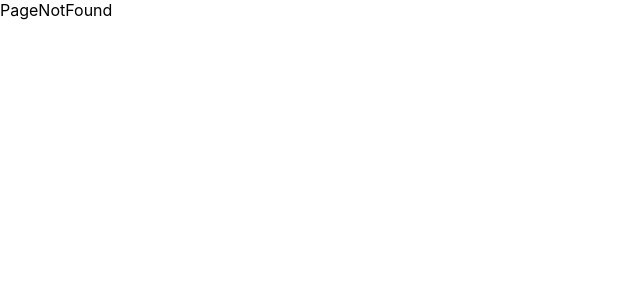
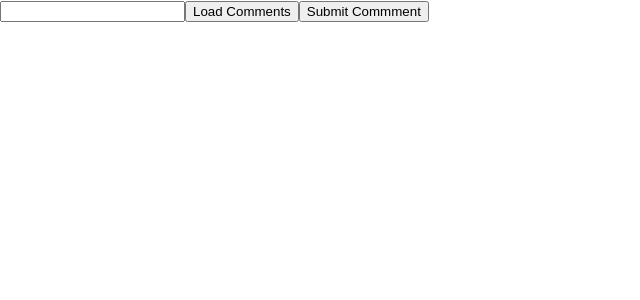
Before and after one commit to DinoPy/NextJs-YT-Tutorial, a Next.js app: page /comments in a window 1280 px wide. Before the commit this address had no page. Shown: the top 300 px of the page, without its empty margins (0-640 px from the left). Built offline with nearby package versions, Linux system fonts and the light colour scheme.

Commit message:
api GET, GET by ID and DELETE

```diff
--- /dev/null
+++ b/data/comments.js
@@ -0,0 +1,14 @@
+export const comments = [
+  {
+    id: 1,
+    text: "This is the first comment",
+  },
+  {
+    id: 2,
+    text: "This is the second comment",
+  },
+  {
+    id: 3,
+    text: "This is the third comment",
+  },
+];
--- /dev/null
+++ b/pages/api/comments/[commentId].jsx
@@ -0,0 +1,23 @@
+import { comments } from "../../../data/comments";
+
+export default function handler(req, res) {
+  const { commentId } = req.query;
+
+  if (req.method === "GET") {
+    const comment = comments.find(
+      (comment) => comment.id === parseInt(commentId)
+    );
+    res.status(200).json(comment);
+  } else if (req.method === "DELETE") {
+    const deleted = comments.find(
+      (comment) => comment.id === parseInt(commentId)
+    );
+
+    const index = comments.findIndex(
+      (comment) => comment.id === parseInt(commentId)
+    );
+
+    comments.splice(index, 1);
+    res.status(200).json(deleted);
+  }
+}
--- /dev/null
+++ b/pages/api/comments/index.js
@@ -0,0 +1,16 @@
+import { comments } from "../../../data/comments.js";
+
+export default function handler(req, res) {
+  if (req.method === "GET") {
+    res.status(200).json(comments);
+  } else if (req.method === "POST") {
+    const comment = req.body.comment;
+    const newComment = {
+      id: comments.length + 1,
+      text: comment,
+    };
+
+    comments.push(newComment);
+    res.status(201).json(newComment);
+  }
+}
--- a/pages/api/hello.js
+++ /dev/null
@@ -1,5 +0,0 @@
-// Next.js API route support: https://nextjs.org/docs/api-routes/introduction
-
-export default function handler(req, res) {
-  res.status(200).json({ name: 'John Doe' })
-}
--- /dev/null
+++ b/pages/comments/index.jsx
@@ -0,0 +1,56 @@
+import React, { useState } from "react";
+
+const CommentsPage = () => {
+  const [comments, setComments] = useState([]);
+  const [inputComment, setInputComment] = useState("");
+
+  const fetchComments = async () => {
+    const response = await fetch("/api/comments");
+    const data = await response.json();
+    setComments(data);
+  };
+
+  const submitComment = async () => {
+    const response = await fetch("/api/comments", {
+      method: "POST",
+      body: JSON.stringify({ comment: inputComment }),
+      headers: {
+        "Content-Type": "application/json",
+      },
+    });
+    const data = await response.json();
+  };
+
+  const deleteComment = async (id) => {
+    const response = await fetch(`/api/comments/${id}`, {
+      method: "DELETE",
+    });
+    const data = await response.json();
+    console.log(data);
+    fetchComments();
+  };
+
+  return (
+    <>
+      <input
+        type="text"
+        value={inputComment}
+        onChange={(e) => setInputComment(e.target.value)}
+      />
+
+      <button onClick={fetchComments}> Load Comments</button>
+      <button onClick={submitComment}> Submit Commment </button>
+
+      {comments.map((comment) => {
+        return (
+          <div key={comment.id}>
+            {comment.id}. {comment.text}{" "}
+            <button onClick={() => deleteComment(comment.id)}> X </button>
+          </div>
+        );
+      })}
+    </>
+  );
+};
+
+export default CommentsPage;
```
Also changed, not shown: 1 other file (tests, documents, lock files or other folders).
